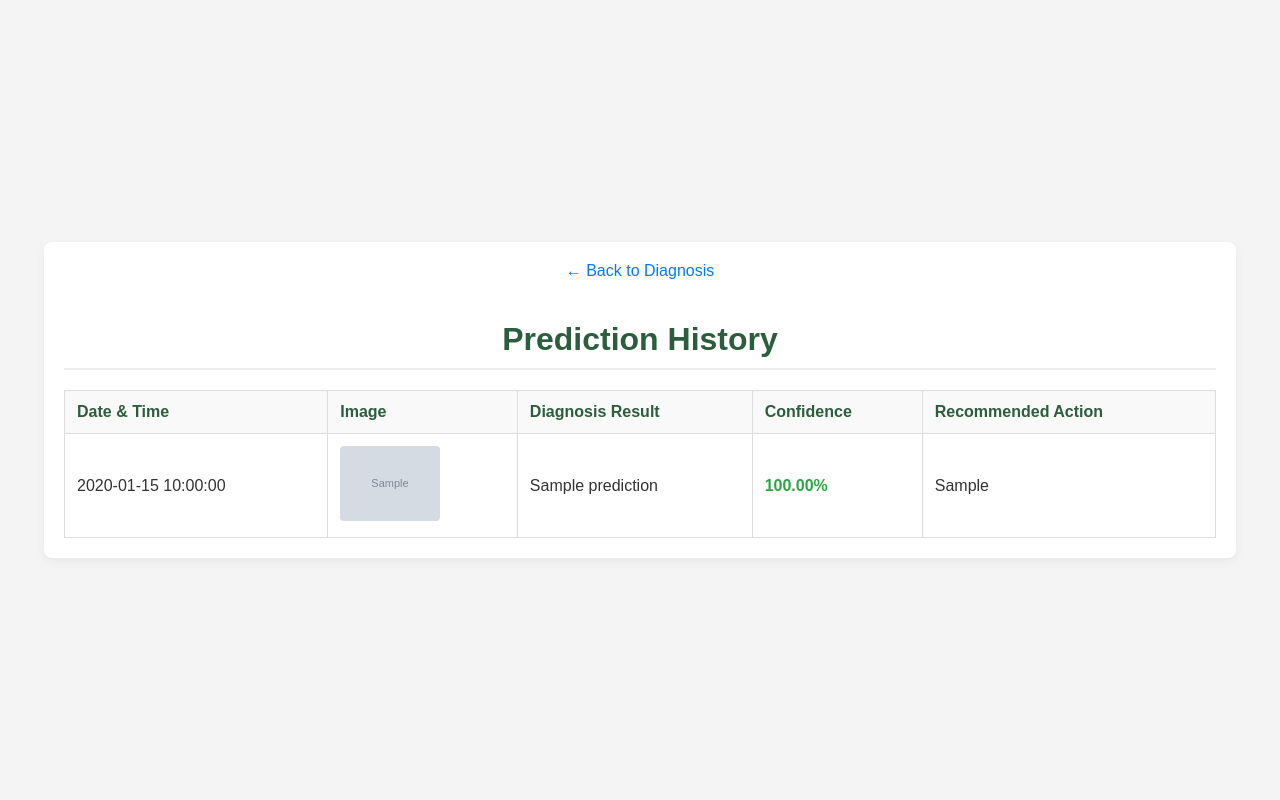
After one commit to 927chinmay/smart_agri_system, a Flask app: page /history in a window 1280 px wide. The commit adds this page. Run offline with Flask 3, Linux system fonts and the light colour scheme; tables that the repository leaves empty hold one stand-in row (values such as "Sample post"); grey boxes marked "Sample" are stand-in pictures.

Commit message:
feat: Add Prediction History (SQLite) and Grad-CAM (XAI) features

```diff
--- a/app.py
+++ b/app.py
@@ -2,72 +2,93 @@ import os
 import numpy as np
 import cv2
 from PIL import Image
-from flask import Flask, render_template, request, redirect, url_for
+from flask import Flask, render_template, request, redirect, url_for, g
 # We use the Model architecture
 import tensorflow as tf
 from tensorflow.keras.applications import MobileNetV2
 from tensorflow.keras.layers import Flatten, Dense, Dropout
 from tensorflow.keras.models import Model
 from tensorflow.keras.preprocessing.image import img_to_array
+import datetime # NEW: Added for timestamps
+import sqlite3 # NEW: Added for the database
 
+# --- Configuration ---
+app = Flask(__name__)
+TARGET_SIZE = (224, 224)
+# UPDATED: Set a single, correct upload folder
+app.config['UPLOAD_FOLDER'] = 'static/uploads'
+WEIGHTS_FILE_PATH = 'smart_agri_weights_v2.weights.h5'
 
+# --- Database Configuration ---
+DATABASE = 'history.db'
+
+def get_db():
+    """Connects to the SQLite database."""
+    db = getattr(g, '_database', None)
+    if db is None:
+        db = g._database = sqlite3.connect(DATABASE)
+        db.row_factory = sqlite3.Row # Allows us to access columns by name
+    return db
+
+@app.teardown_appcontext
+def close_connection(exception):
+    """Closes the database connection at the end of the request."""
+    db = getattr(g, '_database', None)
+    if db is not None:
+        db.close()
+
+def init_db():
+    """Initializes the database and creates the 'predictions' table if it doesn't exist."""
+    with app.app_context():
+        db = get_db()
+        with app.open_resource('schema.sql', mode='r') as f:
+            db.cursor().executescript(f.read())
+        db.commit()
 
 # --- Treatment Recommendations Data ---
 TREATMENT_ADVICE = {
+    # (Your full dictionary is perfect, no changes needed)
     # Apple
     "Apple___Apple_scab": "Apply a fungicide containing captan or sulfur. Prune trees to improve air circulation.",
     "Apple___Black_rot": "Prune and dispose of infected branches. Apply a fungicide during the growing season.",
     "Apple___Cedar_apple_rust": "Remove nearby cedar trees. Apply a preventative fungicide early in the season.",
     "Apple___healthy": "Your plant appears healthy. Continue with regular monitoring, proper watering, and fertilization.",
-
     # Blueberry
     "Blueberry___healthy": "Your plant appears healthy. Ensure acidic soil conditions and regular watering.",
-
     # Cherry
     "Cherry_(including_sour)___Powdery_mildew": "Improve air circulation. Apply fungicides like sulfur or horticultural oil.",
     "Cherry_(including_sour)___healthy": "Your plant appears healthy. Ensure good soil drainage and continue regular care.",
-
     # Corn (Maize)
     "Corn_(maize)___Cercospora_leaf_spot Gray_leaf_spot": "Practice crop rotation and till the soil to bury residue. Apply a foliar fungicide if disease is severe.",
     "Corn_(maize)___Common_rust": "Plant resistant hybrids if available. Apply a foliar fungicide when rust is first detected.",
     "Corn_(maize)___Northern_Leaf_Blight": "Use resistant hybrids and practice crop rotation. Fungicide application may be necessary.",
     "Corn_(maize)___healthy": "Your plant appears healthy. Monitor for pests and ensure adequate nitrogen levels.",
-
     # Grape
     "Grape___Black_rot": "Apply fungicides starting early in the season. Remove and destroy infected vines and mummified berries.",
     "Grape___Esca_(Black_Measles)": "Prune infected canes during dormant season. No effective chemical control exists for established infections.",
     "Grape___Leaf_blight_(Isariopsis_leaf_spot)": "Improve air circulation. Fungicide sprays used for other diseases often control this.",
     "Grape___healthy": "Your plant appears healthy. Continue with proper pruning and pest management.",
-
     # Orange
     "Orange___Haunglongbing_(Citrus_greening)": "This is a serious disease with no cure. Remove the infected tree to prevent spread. Consult with local agricultural authorities immediately.",
-
     # Peach
     "Peach___Bacterial_spot": "Use resistant varieties. Apply copper-based bactericides during the dormant season.",
     "Peach___healthy": "Your plant appears healthy. Ensure proper pruning and thinning of fruit for best results.",
-
     # Pepper, Bell
     "Pepper,_bell___Bacterial_spot": "Plant disease-free seeds. Avoid overhead irrigation. Copper sprays can help manage spread.",
     "Pepper,_bell___healthy": "Your plant appears healthy. Ensure consistent watering and support for the plant as it grows.",
-
     # Potato
     "Potato___Early_blight": "Apply a preventative fungicide. Practice crop rotation and ensure good nutrition.",
     "Potato___Late_blight": "Apply fungicides regularly, especially in cool, moist conditions. Destroy infected plants immediately.",
     "Potato___healthy": "Your plant appears healthy. Monitor for potato beetles and ensure proper hilling of soil.",
-
     # Raspberry
     "Raspberry___healthy": "Your plant appears healthy. Prune canes after fruiting to promote new growth.",
-
     # Soybean
     "Soybean___healthy": "Your plant appears healthy. Monitor for aphids and other common pests.",
-
     # Squash
     "Squash___Powdery_mildew": "Improve air circulation. Apply fungicides like sulfur, potassium bicarbonate, or neem oil at the first sign of disease.",
-
     # Strawberry
     "Strawberry___Leaf_scorch": "Remove infected leaves. Apply a protective fungicide. Ensure good air circulation.",
     "Strawberry___healthy": "Your plant appears healthy. Protect from slugs and ensure consistent watering.",
-
     # Tomato
     "Tomato___Bacterial_spot": "Use copper-based bactericides. Avoid working with plants when they are wet.",
     "Tomato___Early_blight": "Apply a preventative fungicide. Mulch around the base of plants to prevent soil splash.",
@@ -79,66 +100,45 @@ TREATMENT_ADVICE = {
     "Tomato___Tomato_Yellow_Leaf_Curl_Virus": "This is a viral disease with no cure. Control whitefly populations to prevent spread. Remove and destroy infected plants.",
     "Tomato___Tomato_mosaic_virus": "This is a viral disease with no cure. Remove and destroy infected plants. Wash hands and tools to prevent spread.",
     "Tomato___healthy": "Your plant appears healthy. Continue to monitor for common pests like hornworms and aphids.",
-
     # Default message
     "Prediction Uncertain: Please upload a clearer image of a plant leaf.": "The system could not confidently identify the leaf. Please ensure the image is clear, well-lit, and shows a single leaf against a plain background."
 }
 
-# --- Configuration ---
-app = Flask(__name__)
-TARGET_SIZE = (224, 224)
-UPLOAD_FOLDER = os.path.join(os.getcwd(), 'static')
-
-WEIGHTS_FILE_PATH = 'smart_agri_weights_v2.weights.h5'
-app.config['UPLOAD_FOLDER'] = UPLOAD_FOLDER
-
 #  Model Definition
 NUM_CLASSES = 38
-
-# 1. Load the base model
+# (Your model definition is perfect, no changes needed)
 base_model = MobileNetV2(
     weights='imagenet',
     include_top=False,
     input_shape=(224, 224, 3)
 )
-
-# 2. Unfreezing the top layers for fine-tuning
 base_model.trainable = True
 fine_tune_at = 100
 for layer in base_model.layers[:fine_tune_at]:
     layer.trainable = False
-
-# 3. Functional API structure
 x = base_model.output
 x = Flatten()(x)
 x = Dense(1024, activation='relu')(x)
 x = Dropout(0.5)(x)
 predictions = Dense(NUM_CLASSES, activation='softmax')(x)
 MODEL = Model(inputs=base_model.input, outputs=predictions)
-
-# 4. Compiling  Model with the same low learning rate
-MODEL.compile(optimizer=tf.keras.optimizers.Adam(learning_rate=1e-5), # Use the fine-tuning learning rate
+MODEL.compile(optimizer=tf.keras.optimizers.Adam(learning_rate=1e-5),
              loss='categorical_crossentropy', metrics=['accuracy'])
 
-
-# --- Load Trained Weights
-
+# --- Load Trained Weights ---
 try:
     MODEL.load_weights(WEIGHTS_FILE_PATH)
     print("AI Model weights loaded successfully! System operational.")
 except Exception as e:
-    # error
     print(f"FATAL ERROR loading model weights: {e}")
     print(f"Please check that '{WEIGHTS_FILE_PATH}' exists in your project folder and training is complete.")
     exit()
-
 
 print("---" * 20)
 print(f"VERIFICATION: Successfully loaded model weights from: {WEIGHTS_FILE_PATH}")
 print("---" * 20)
 
-# classnames
-
+# --- Classnames ---
 CLASS_NAMES = [
     'Apple___Apple_scab',
     'Apple___Black_rot',
@@ -180,44 +180,14 @@ CLASS_NAMES = [
     'Tomato___healthy'
 ]
 
-
-def is_likely_plant_leaf(image_path, green_threshold=0.15):
-    """
-    Checks if an image is likely a plant leaf based on the percentage of green color.
-    """
-    try:
-
-        image = cv2.imread(image_path)
-        # Convert image from BGR to HSV color space
-        hsv_image = cv2.cvtColor(image, cv2.COLOR_BGR2HSV)
-
-
-        lower_green = np.array([35, 40, 40])
-        upper_green = np.array([85, 255, 255])
-
-        # Create a mask that captures only the green pixels
-        mask = cv2.inRange(hsv_image, lower_green, upper_green)
-
-        # Calculate the percentage of green pixels
-        green_percentage = cv2.countNonZero(mask) / (image.shape[0] * image.shape[1])
-
-        print(f"Detected green percentage: {green_percentage:.2f}")
-
-
-        return green_percentage > green_threshold
-    except Exception as e:
-        print(f"Color analysis error: {e}")
-        return False
+# REMOVED: Deleted the unused `is_likely_plant_leaf` function to clean up the code.
 
 # --- Prediction Function ---
-
-
-CONFIDENCE_THRESHOLD = 0.85
+CONFIDENCE_THRESHOLD = 0.70 # Set to 70% as we discussed
 
 def model_predict(image_path, model):
     """Loads, preprocesses, and predicts the class of an image with an OOD check."""
     try:
-
         img = Image.open(image_path).convert('RGB')
         img = img.resize(TARGET_SIZE)
 
@@ -225,33 +195,95 @@ def model_predict(image_path, model):
         x = x / 255.0
         x = np.expand_dims(x, axis=0)
 
-        # Make the prediction
         prediction = model.predict(x)[0]
 
-        # the highest confidence and its corresponding label
         predicted_index = np.argmax(prediction)
         confidence = prediction[predicted_index]
-        predicted_label = CLASS_NAMES[predicted_index]
 
         # --- OOD DETECTION LOGIC ---
-
         if confidence < CONFIDENCE_THRESHOLD:
-            # If the model is not confident, reject the prediction.
-            return "Prediction Uncertain: Please upload a clearer image of a plant leaf.", confidence
+            # Return a special index (-1) for uncertainty
+            return "Prediction Uncertain: Please upload a clearer image of a plant leaf.", confidence, -1
         # --- END OOD LOGIC ---
 
-        return predicted_label, confidence
+        predicted_label = CLASS_NAMES[predicted_index]
+        # Return the label, confidence, AND the index
+        return predicted_label, confidence, predicted_index
 
     except Exception as e:
         print(f"Prediction Error: {e}")
-        return "Prediction Failed", 0.0
+        return "Prediction Failed", 0.0, -1
+
+    # --- NEW: Grad-CAM Explainability Function ---
+def get_gradcam_heatmap(image_path, predicted_index):
+    """Generates a Grad-CAM heatmap overlay for the given image and prediction."""
+    try:
+        # 1. Load and preprocess the image
+        img = Image.open(image_path).convert('RGB')
+        img = img.resize(TARGET_SIZE)
+        img_array = img_to_array(img)
+        img_array = np.expand_dims(img_array, axis=0)
+        img_array = img_array / 255.0
+
+        # 2. Find the last convolutional layer
+        last_conv_layer = None
+        for layer in reversed(MODEL.layers):
+            if isinstance(layer, (tf.keras.layers.Conv2D, tf.keras.layers.DepthwiseConv2D)):
+                last_conv_layer = layer
+                break
+        if last_conv_layer is None:
+            print("Could not find a Conv2D layer.")
+            return None
+
+        # 3. Create a sub-model
+        grad_model = Model(
+            [MODEL.inputs], [last_conv_layer.output, MODEL.output]
+        )
+
+        # 4. Calculate gradients
+        with tf.GradientTape() as tape:
+            conv_outputs, predictions = grad_model(img_array)
+            loss = predictions[:, predicted_index]
+
+        grads = tape.gradient(loss, conv_outputs)
+
+        # 5. Pool the gradients
+        pooled_grads = tf.reduce_mean(grads, axis=(0, 1, 2))
+
+        # 6. Generate the heatmap
+        heatmap = tf.reduce_mean(tf.multiply(pooled_grads, conv_outputs), axis=-1)
+        heatmap = np.maximum(heatmap, 0) # Apply ReLU
+        heatmap /= np.max(heatmap)
+        heatmap = heatmap.squeeze()
+
+        # 7. Superimpose heatmap on original image
+        original_img = cv2.imread(image_path)
+        original_img = cv2.resize(original_img, TARGET_SIZE)
+
+        heatmap_resized = cv2.resize(heatmap, (original_img.shape[1], original_img.shape[0]))
+        heatmap_resized = np.uint8(255 * heatmap_resized)
+        heatmap_color = cv2.applyColorMap(heatmap_resized, cv2.COLORMAP_JET)
+
+        superimposed_img = heatmap_color * 0.4 + original_img * 0.6
+        superimposed_img = np.clip(superimposed_img, 0, 255).astype(np.uint8)
+
+        # 8. Save the heatmap image
+        heatmap_filename = f"heatmap_{os.path.basename(image_path)}"
+        heatmap_path = os.path.join(app.config['UPLOAD_FOLDER'], heatmap_filename)
+        cv2.imwrite(heatmap_path, superimposed_img)
+
+        # Return the URL for the template
+        heatmap_url = url_for('static', filename='uploads/' + heatmap_filename)
+        return heatmap_url
+
+    except Exception as e:
+        print(f"Error generating Grad-CAM: {e}")
+        return None
 
 # --- Flask Routes ---
-
-
 @app.route('/', methods=['GET', 'POST'])
 def upload_file():
-    """Handles file uploads and displays the diagnosis result."""
+    """Handles file uploads, runs prediction, and generates Grad-CAM heatmap."""
     prediction_data = None
     if request.method == 'POST':
         if 'file' not in request.files:
@@ -261,25 +293,66 @@ def upload_file():
             return redirect(request.url)
 
         if file:
-            temp_path = os.path.join(app.config['UPLOAD_FOLDER'], 'uploaded_image.jpg')
+            # Save file with a unique name
+            filename = f"{datetime.datetime.now().strftime('%Y-%m-%d-%H-%M-%S')}_{file.filename}"
+            temp_path = os.path.join(app.config['UPLOAD_FOLDER'], filename)
             file.save(temp_path)
 
+            # --- UPDATED: Get all 3 return values ---
+            label, confidence, predicted_index = model_predict(temp_path, MODEL)
+            advice = TREATMENT_ADVICE.get(label, "Consult a local agricultural expert for specific treatment plans.")
 
-            label, confidence = model_predict(temp_path, MODEL)
-            advice = TREATMENT_ADVICE.get(label, "Consult a local agricultural expert for specific treatment plans.")
+            image_url = url_for('static', filename='uploads/' + filename)
+
+            # --- NEW: Generate Heatmap ---
+            heatmap_url = None
+            if predicted_index != -1: # Only generate heatmap if prediction is confident
+                heatmap_url = get_gradcam_heatmap(temp_path, predicted_index)
+            # --- End of New Code ---
 
             prediction_data = {
                 'label': label,
                 'confidence': float(confidence),
-                'advice': advice
+                'advice': advice,
+                'image_path': image_url,
+                'heatmap_path': heatmap_url # Pass the heatmap URL to the template
             }
+
+            # Save to database
+            try:
+                db = get_db()
+                db_image_path = 'uploads/' + filename
+                db.execute(
+                    'INSERT INTO predictions (image_path, label, confidence, advice) VALUES (?, ?, ?, ?)',
+                    (db_image_path, label, float(confidence), advice)
+                )
+                db.commit()
+            except Exception as e:
+                print(f"Database Error: {e}")
 
     return render_template('index.html', prediction=prediction_data)
 
+# --- NEW: History Page Route ---
+@app.route('/history')
+def history():
+    """Fetches all predictions from the database and displays them on the history page."""
+    try:
+        db = get_db()
+        cursor = db.execute('SELECT * FROM predictions ORDER BY timestamp DESC')
+        predictions = cursor.fetchall()
+        return render_template('history.html', predictions=predictions)
+    except Exception as e:
+        print(f"History Page Error: {e}")
+        return "Error loading history."
+# --- End of New Code ---
+
 
 if __name__ == '__main__':
+    # UPDATED: Create the correct folder
+    if not os.path.exists(app.config['UPLOAD_FOLDER']):
+        os.makedirs(app.config['UPLOAD_FOLDER'])
 
-    if not os.path.exists(UPLOAD_FOLDER):
-        os.makedirs(UPLOAD_FOLDER)
+    # NEW: Initialize the database on first run
+    init_db()
 
     app.run(debug=True)
--- /dev/null
+++ b/templates/history.html
@@ -0,0 +1,104 @@
+<!DOCTYPE html>
+<html lang="en">
+<head>
+    <meta charset="UTF-8">
+    <meta name="viewport" content="width=device-width, initial-scale=1.0">
+    <title>Prediction History</title>
+    <link rel="stylesheet" href="{{ url_for('static', filename='styles.css') }}">
+    <style>
+        /* Adds some styles for the history table */
+        body {
+            font-family: Arial, sans-serif;
+            background-color: #f4f4f4;
+            color: #333;
+        }
+        .container {
+            max-width: 90%;
+            margin: 20px auto;
+            padding: 20px;
+            background-color: #fff;
+            box-shadow: 0 4px 10px rgba(0,0,0,0.05);
+            border-radius: 8px;
+        }
+        h1 {
+            color: #2c5d3d;
+            border-bottom: 2px solid #eee;
+            padding-bottom: 10px;
+            text-align: center;
+        }
+        table {
+            width: 100%;
+            border-collapse: collapse;
+            margin-top: 20px;
+        }
+        th, td {
+            border: 1px solid #ddd;
+            padding: 12px;
+            text-align: left;
+            vertical-align: middle;
+        }
+        th {
+            background-color: #f9f9f9;
+            color: #2c5d3d;
+        }
+        tr:nth-child(even) {
+            background-color: #fcfcfc;
+        }
+        .history-image {
+            max-width: 100px;
+            max-height: 100px;
+            border-radius: 4px;
+        }
+        .confidence-high {
+            color: #28a745;
+            font-weight: bold;
+        }
+        .confidence-low {
+            color: #dc3545;
+            font-weight: bold;
+        }
+        .back-link {
+            display: inline-block;
+            margin-bottom: 20px;
+            color: #007bff;
+            text-decoration: none;
+        }
+        .back-link:hover {
+            text-decoration: underline;
+        }
+    </style>
+</head>
+<body>
+    <div class="container">
+        <a href="/" class="back-link">&larr; Back to Diagnosis</a>
+        <h1>Prediction History</h1>
+        <table>
+            <thead>
+                <tr>
+                    <th>Date & Time</th>
+                    <th>Image</th>
+                    <th>Diagnosis Result</th>
+                    <th>Confidence</th>
+                    <th>Recommended Action</th>
+                </tr>
+            </thead>
+            <tbody>
+                {% for entry in predictions %}
+                <tr>
+                    <td>{{ entry['timestamp'] }}</td>
+                    <td>
+                        <img src="{{ url_for('static', filename=entry['image_path']) }}"
+                             alt="Uploaded Image" class="history-image">
+                    </td>
+                    <td>{{ entry['label'] }}</td>
+                    <td class="{% if entry['confidence'] > 0.7 %}confidence-high{% else %}confidence-low{% endif %}">
+                        {{ "%.2f"|format(entry['confidence'] * 100) }}%
+                    </td>
+                    <td>{{ entry['advice'] }}</td>
+                </tr>
+                {% endfor %}
+            </tbody>
+        </table>
+    </div>
+</body>
+</html>
```
Also changed, not shown: schema.sql (added, +8 -0 lines), templates/index.html (+30 -6 lines).
